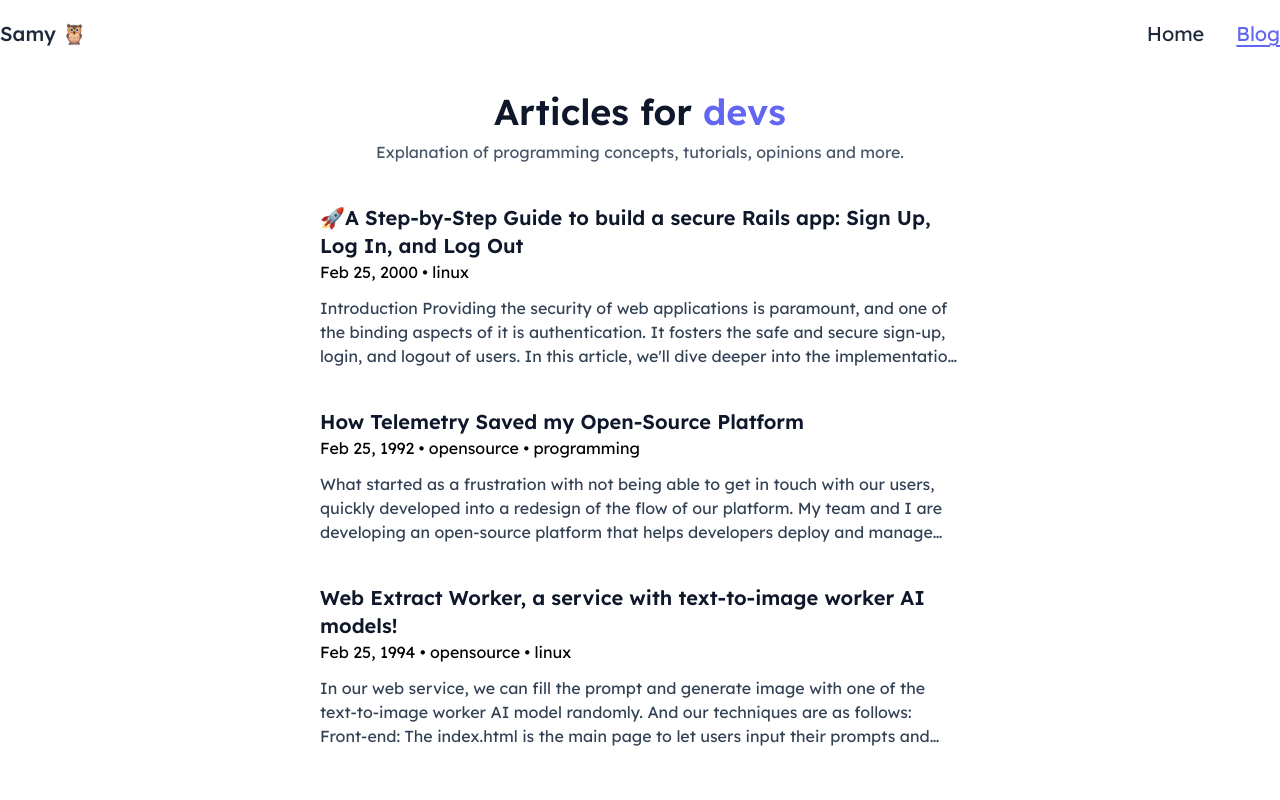
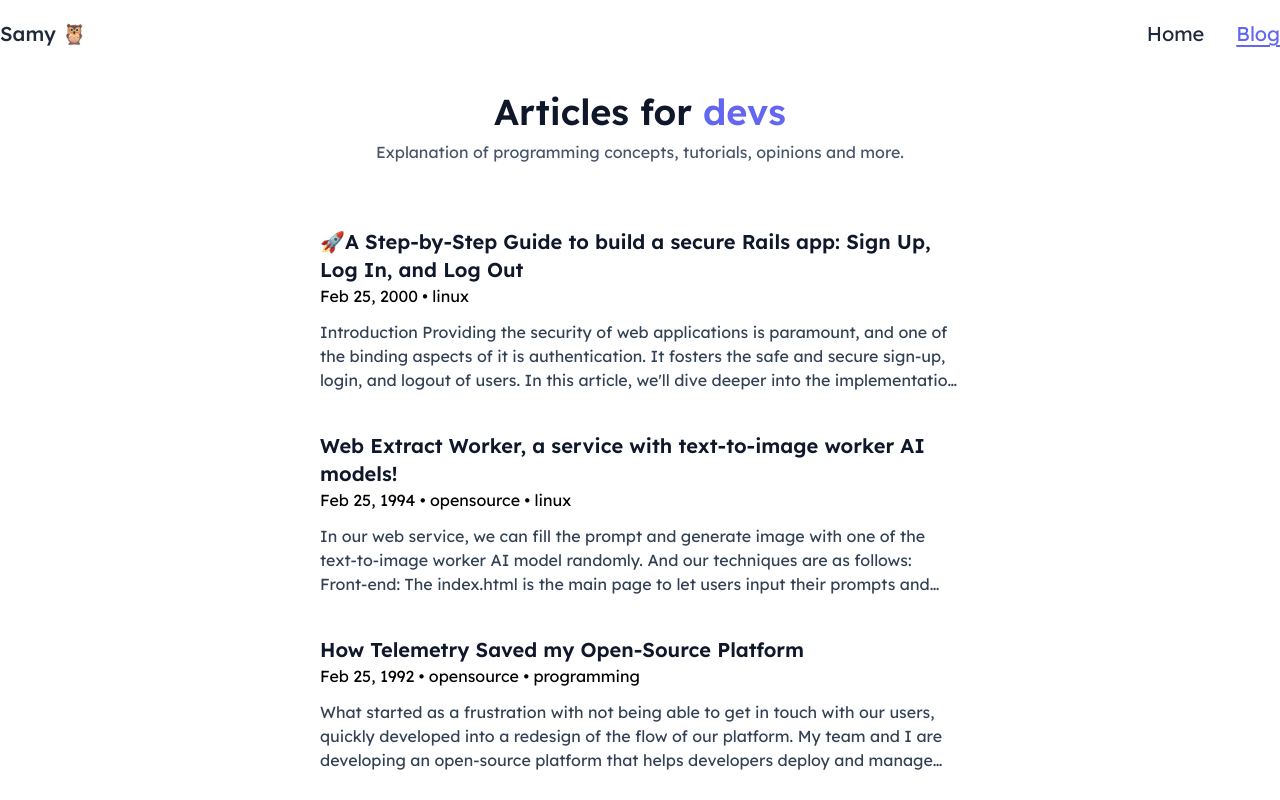
Before and after one commit to samyosm/portfolio, a Next.js app: page /blog in a window 1280 px wide. Built offline with nearby package versions, Linux system fonts and the light colour scheme.

Commit message:
sorted articles

```diff
--- a/app/blog/page.tsx
+++ b/app/blog/page.tsx
@@ -8,7 +8,7 @@ export const metadata: Metadata = {
 
 export default function Page() {
   return (
-    <div className="px-5 space-y-10 md:px-0 w-full max-w-screen-sm mx-auto my-6">
+    <div className="px-5 space-y-16 md:px-0 w-full max-w-screen-sm mx-auto my-6">
       <header className="space-y-2 mx-auto w-fit text-center">
         <p className="text-4xl font-semibold text-slate-900">
           Articles for <span className="text-indigo-500">devs</span>
@@ -19,7 +19,12 @@ export default function Page() {
       </header>
       <section>
         <ul className="space-y-10">
-          {posts.map((p) => (
+          {posts.sort((a, b) =>
+            (new Date(b.date)).getTime() -
+            (new Date(a.date).getTime())
+          ).map((
+            p,
+          ) => (
             <li
               key={p.slug}
               className=""
```
